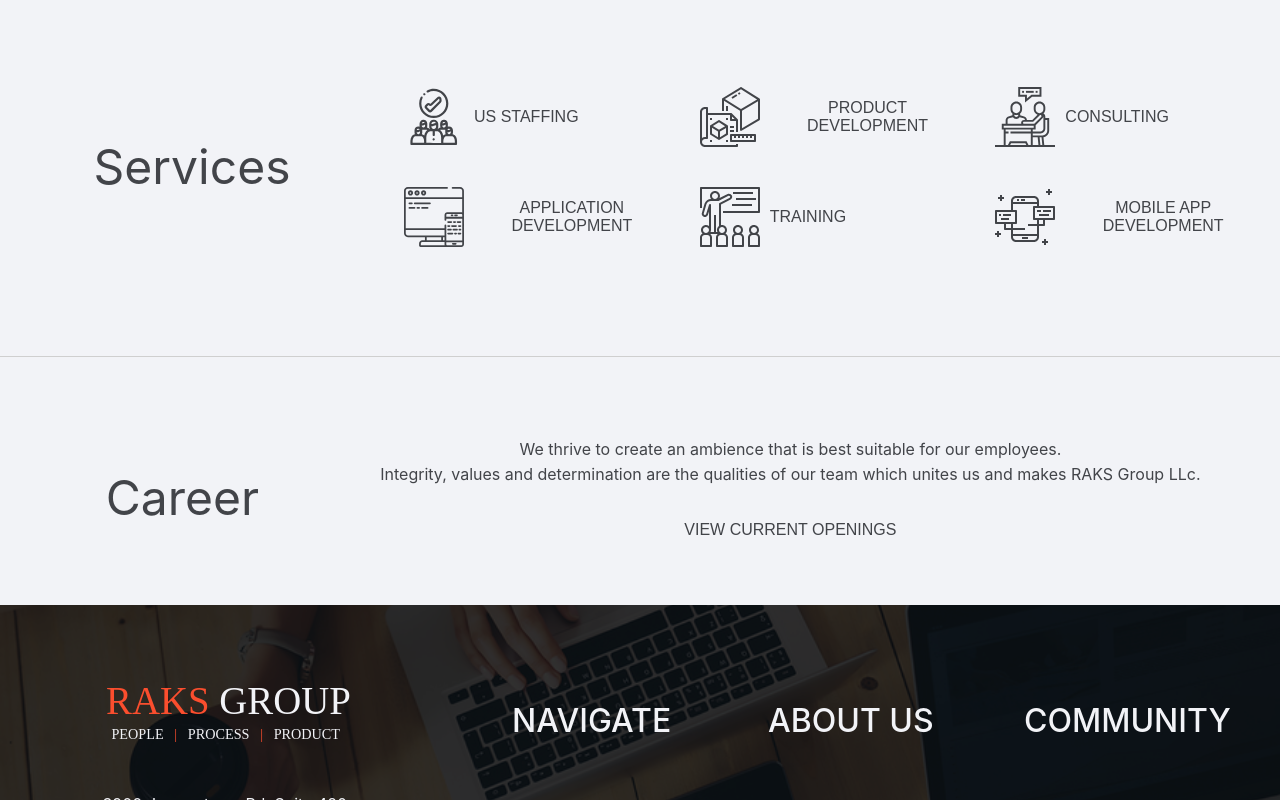
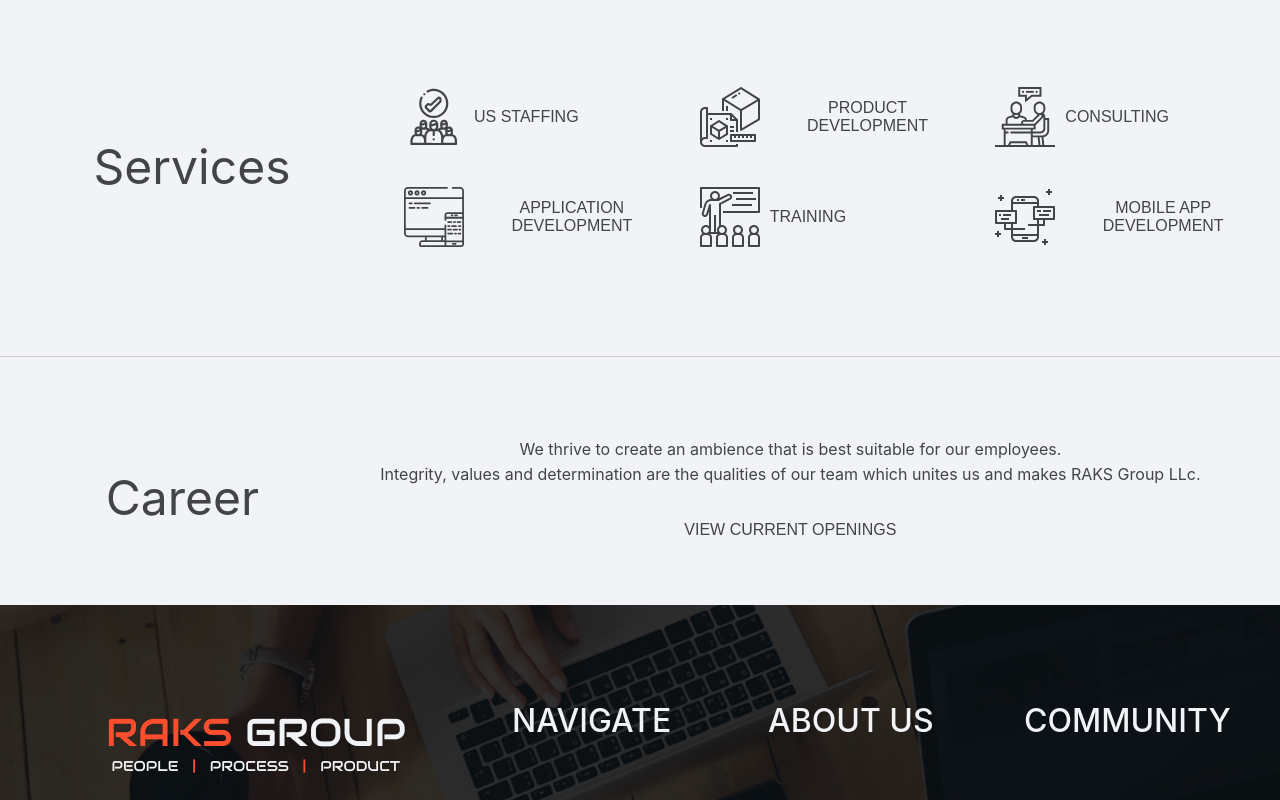
Before and after one commit to NithinKumarAlladi/RAKSGroup, a React (Create React App) app: page / in a window 1280 px wide. Shown: the part 2000-2800 px from the top of the page. Built offline with nearby package versions, Linux system fonts and the light colour scheme.

Commit message:
logo font issue solved. final commit.

```diff
--- a/src/App.css
+++ b/src/App.css
@@ -68,13 +68,14 @@
 }
 .endLogoDiv{
   display: flex;
-  justify-content: center;
+  /* justify-content: center; */
   align-items: center;
   flex-direction: column;
 }
 .endLogo{
-  margin-top:70px;
+  margin-top:12vh;
   width:300px;
+  height:80px;
 }
 .endAddress{
   padding:10% 20% 15% 20%;
@@ -161,6 +162,7 @@
   .endLogo{
     width:150px;
     margin-top:12vh;
+    height: 50px;
   }
   .endLinksH{
     text-align: center;
--- a/src/App.js
+++ b/src/App.js
@@ -38,7 +38,7 @@
       <Router>
         <div className="App">
           <div className="nvbr" id="nvbr">
-            <img alt="this is some alternative text." className="logo" src={logo} />
+            <object type="image/svg+xml" data={logo} className="logo" >Logo not rendered</object>
             <nav className="nav" id="nav">
               <NavLink to="/" exact activeClassName="activeLink" className="link" >HOME</NavLink>
               <NavLink to="/about" activeClassName="activeLink" className="link" >ABOUT US</NavLink>
@@ -72,7 +72,7 @@
           <div className="endDiv" >
             <div className="endInnerDiv" >
               <div className="endLogoDiv" >
-                <img alt="this is some alternative text." className="endLogo" src={logo} />
+                <object type="image/svg+xml" data={logo} className="endLogo" >Logo not rendered</object>
                 <p className="endAddress" > 3900 Jermantown Rd, Suite 420, Fairfax, VA 22030.<br /> <br /> +1 571-455-7257 <br /><br /> <a className="mailtoHref" href="mailto:info@raksgroup.com" >info@raksgroup.com</a></p>
               </div>
               <div>
```
Also changed, not shown: src/fonts/Audiowide-Regular.ttf (added), src/imgs/icons/logoH.svg.
